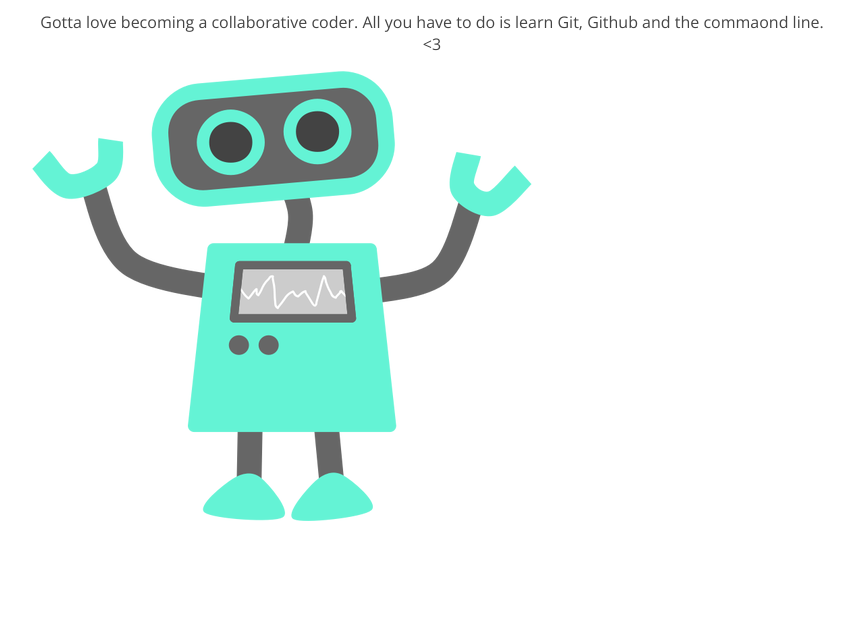
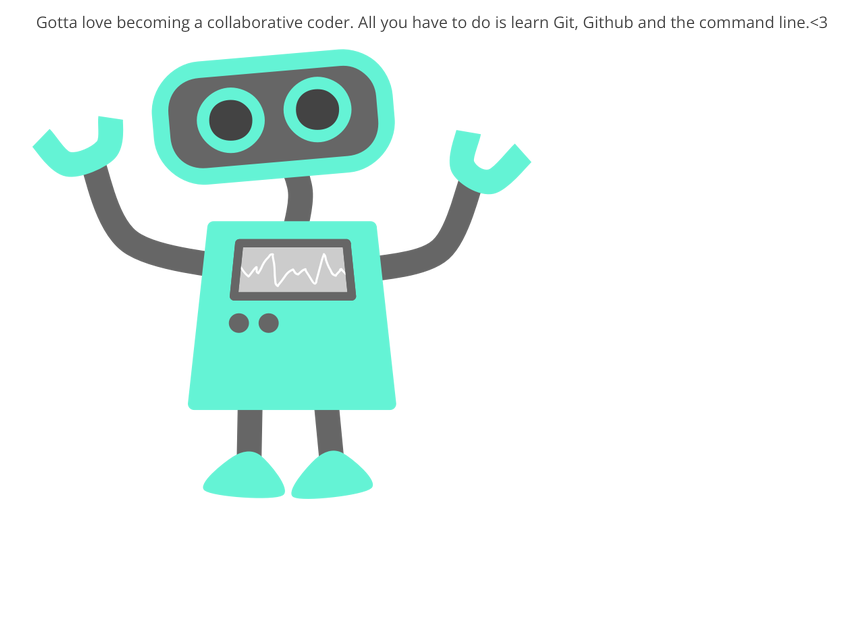
Before and after one commit to mctechmedtech/105-project, a plain HTML site: page index.html in a window 1280 px wide. Shown: the part 159-800 px from the top of the page, without its empty margins (208-1066 px from the left). Drawn offline with nearby package versions, Linux system fonts and the light colour scheme.

Commit message:
spelling correction in p

```diff
--- a/index.html
+++ b/index.html
@@ -9,7 +9,7 @@
 <body>
 	<section>
 		<h1>Gotta Learn Git, GitHub & the Command Line</h1>
-		<p>Gotta love becoming a collaborative coder. All you have to do is learn Git, Github and the commaond line.<3</p>
+		<p>Gotta love becoming a collaborative coder. All you have to do is learn Git, Github and the command line.<3</p>
 		<img src="img/happy-blue-robot.png">
 	</section>
 </body>
```
